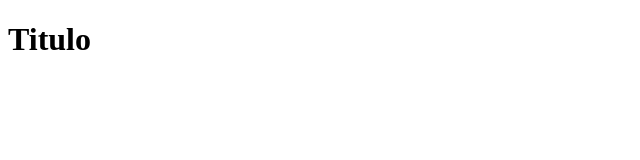
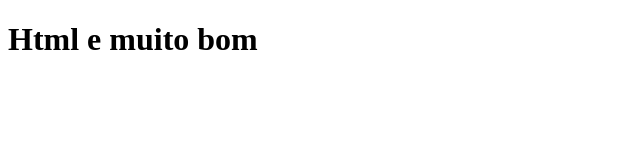
Before and after one commit to Vn-cod/Git_Kenzie, a plain HTML site: page index.html in a window 1280 px wide. Shown: the whole page, without its empty margins (0-640 px from the left). Drawn offline with Linux system fonts and the light colour scheme.

Commit message:
alteraçao dentro da tag 1

```diff
--- a/index.html
+++ b/index.html
@@ -7,6 +7,6 @@
     <title>Projeto_git</title>
 </head>
 <body>
-    <h1>Titulo</h1>
+    <h1>Html e muito bom</h1>
 </body>
 </html>
```
